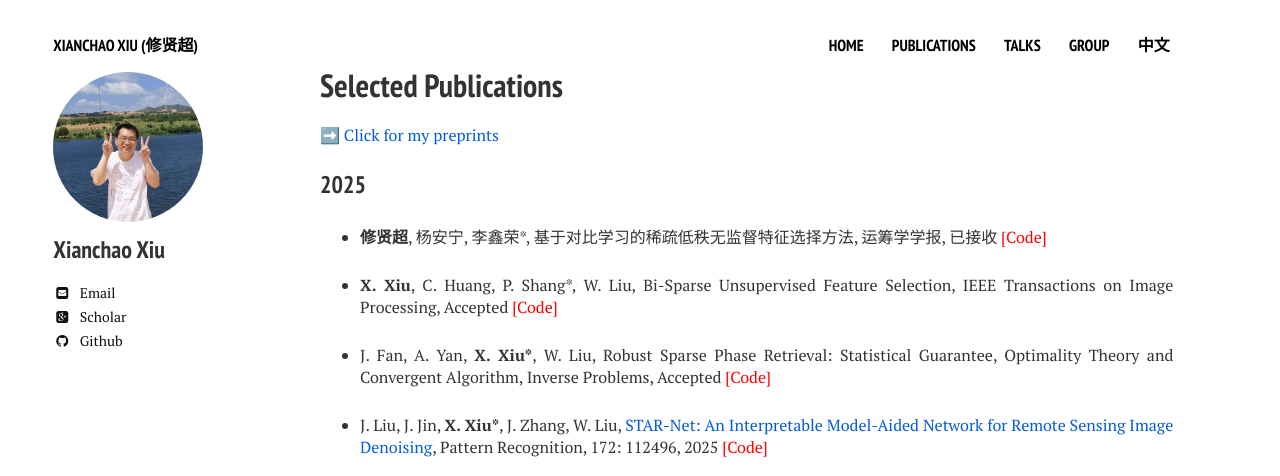
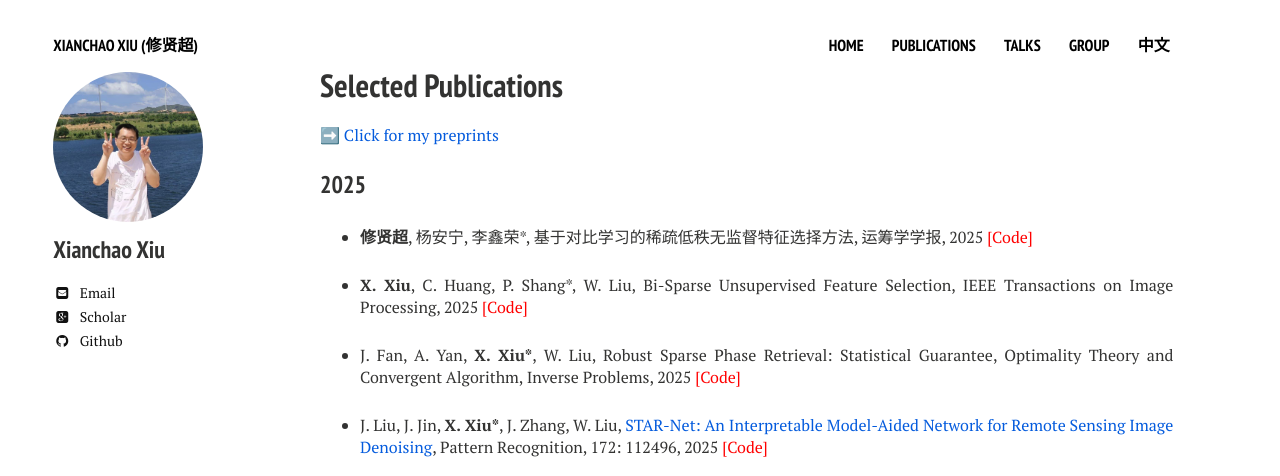
Before and after one commit to xianchaoxiu/xianchaoxiu.github.io, a Jekyll site: the page built from publications/index.md, in a window 1280 px wide. Shown: the top 476 px of the page. Built offline with Jekyll 4.4.1, drawn with Linux system fonts in a browser that asks for light colours; nearby versions of some CDN libraries.

Commit message:
Update index.md

```diff
--- a/publications/index.md
+++ b/publications/index.md
@@ -13,11 +13,11 @@ share: false
 
 ### 2025
 
-* <b>修贤超</b>, 杨安宁, 李鑫荣*, 基于对比学习的稀疏低秩无监督特征选择方法, 运筹学学报, 已接收 <a href="https://github.com/xianchaoxiu/DSCOFS-CL" class="textlink" target="_blank" style="color: red;">[Code]</a>
+* <b>修贤超</b>, 杨安宁, 李鑫荣*, 基于对比学习的稀疏低秩无监督特征选择方法, 运筹学学报, 2025 <a href="https://github.com/xianchaoxiu/DSCOFS-CL" class="textlink" target="_blank" style="color: red;">[Code]</a>
 
-* <b>X. Xiu</b>, C. Huang, P. Shang*, W. Liu, Bi-Sparse Unsupervised Feature Selection, IEEE Transactions on Image Processing, Accepted <a href="https://github.com/xianchaoxiu/BSUFS" class="textlink" target="_blank" style="color: red;">[Code]</a>
+* <b>X. Xiu</b>, C. Huang, P. Shang*, W. Liu, Bi-Sparse Unsupervised Feature Selection, IEEE Transactions on Image Processing, 2025 <a href="https://github.com/xianchaoxiu/BSUFS" class="textlink" target="_blank" style="color: red;">[Code]</a>
 
-* J. Fan, A. Yan, <b>X. Xiu*</b>, W. Liu, Robust Sparse Phase Retrieval: Statistical Guarantee, Optimality Theory and Convergent Algorithm, Inverse Problems, Accepted <a href="https://github.com/xianchaoxiu/HPR" class="textlink" target="_blank" style="color: red;">[Code]</a>
+* J. Fan, A. Yan, <b>X. Xiu*</b>, W. Liu, Robust Sparse Phase Retrieval: Statistical Guarantee, Optimality Theory and Convergent Algorithm, Inverse Problems,  2025 <a href="https://github.com/xianchaoxiu/HPR" class="textlink" target="_blank" style="color: red;">[Code]</a>
 
 * J. Liu, J. Jin, <b>X. Xiu*</b>, J. Zhang, W. Liu, <a href="https://doi.org/10.1016/j.patcog.2025.112496" class="textlink" target="_blank">STAR-Net: An Interpretable Model-Aided Network for Remote Sensing Image Denoising</a>, Pattern Recognition, 172: 112496, 2025 <a href="https://github.com/xianchaoxiu/STAR-Net" class="textlink" target="_blank" style="color: red;">[Code]</a>
 
```
